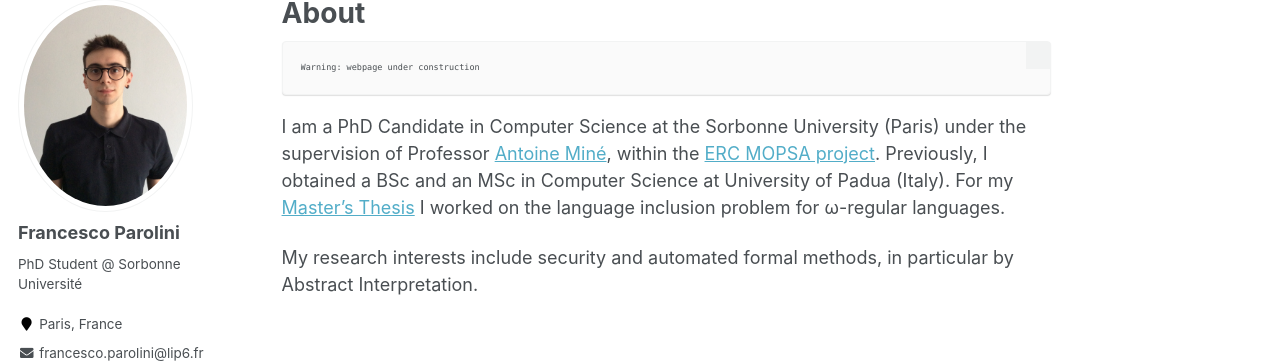
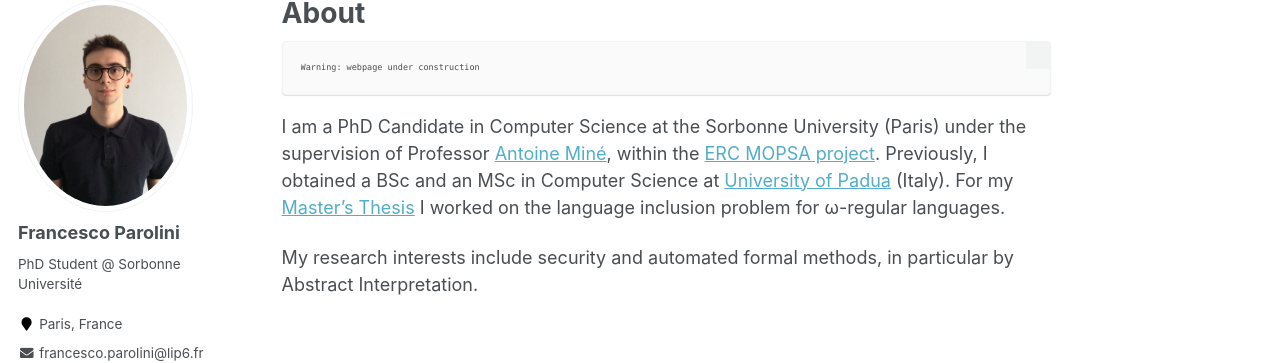
Before and after one commit to parof/parof.github.io, a Jekyll site: the page built from _pages/about.md, in a window 1280 px wide. Shown: the part 119-482 px from the top of the page. Built offline with Jekyll 4.4.1, drawn with Linux system fonts in a browser that asks for light colours; part of the change alters nothing that is shown.

```diff
--- a/_pages/about.md
+++ b/_pages/about.md
@@ -15,7 +15,7 @@ Warning: webpage under construction
 I am a PhD Candidate in Computer Science at the Sorbonne University (Paris)
 under the supervision of Professor [Antoine Miné](https://www-apr.lip6.fr/~mine/),
 within the [ERC MOPSA project](http://mopsa.lip6.fr/).
-Previously, I obtained a BSc and an MSc in Computer Science at University of Padua (Italy).
+Previously, I obtained a BSc and an MSc in Computer Science at [University of Padua](https://www.unipd.it/en/) (Italy).
 For my [Master's Thesis](https://github.com/parof/master-thesis) I worked on the
 language inclusion problem for ω-regular languages.
 
```
